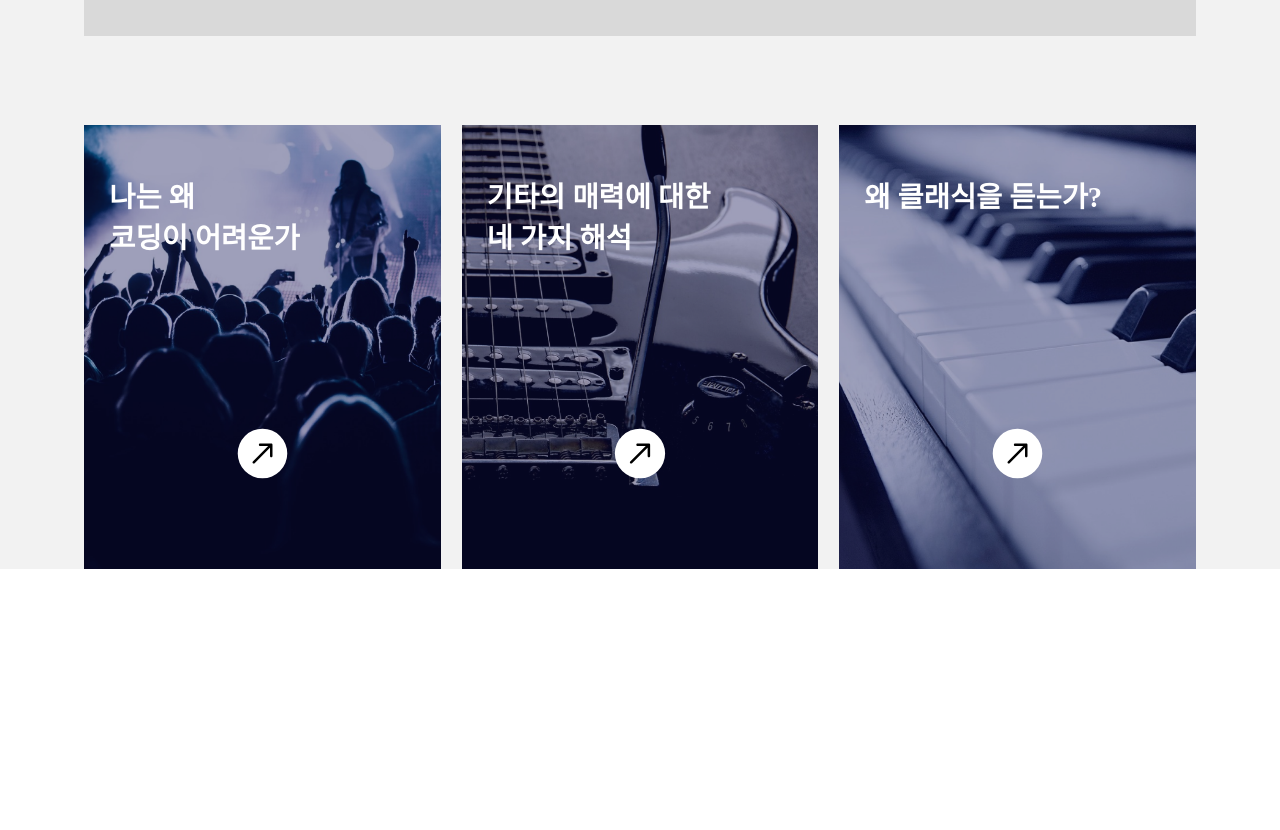
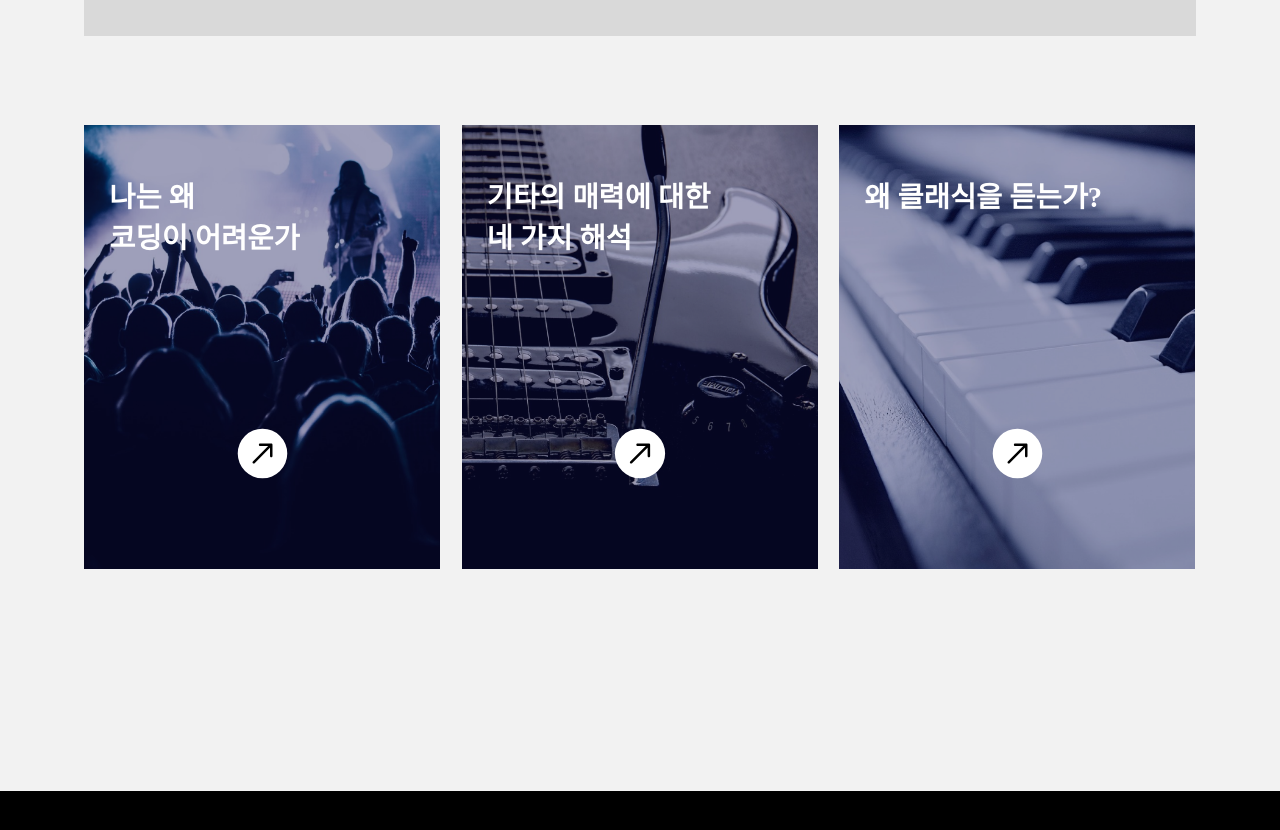
Before and after one commit to sesac-ydp5-2nd-C/2nd-project-beatbay-front, a React (Create React App) app: page / in a window 1280 px wide. Shown: the part 1960-2790 px from the top of the page. Before the commit the page ends 2529 px from the top, so only its background shows below. Built offline with nearby package versions, Linux system fonts and the light colour scheme; a web font is replaced by a local one.

Commit message:
feat: 메인 스크린 UI 완성 (#2)

```diff
--- a/package.json
+++ b/package.json
@@ -7,6 +7,7 @@
     "@testing-library/jest-dom": "^5.17.0",
     "@testing-library/react": "^13.4.0",
     "@testing-library/user-event": "^13.5.0",
+    "aos": "^2.3.4",
     "apisauce": "^3.0.1",
     "axios": "^1.5.1",
     "include-media": "^2.0.0",
--- a/src/components/columnCard/ColumnCard.js
+++ b/src/components/columnCard/ColumnCard.js
@@ -1,9 +1,18 @@
-import React from 'react';
+import React, { useEffect } from 'react';
 import './styles.scss';
+import AOS from 'aos';
+import 'aos/dist/aos.css';
 
 export default function ColumnCard({ mid, src, title, content }) {
+  useEffect(() => {
+    AOS.init();
+  }, []);
   return (
-    <div class={`flip-container ${mid && 'mH'}`}>
+    <div
+      data-aos-duration="1500"
+      data-aos="zoom-out"
+      class={`flip-container ${mid && 'mH'}`}
+    >
       <div class="flipper">
         <div class="front" style={{ backgroundImage: `url(${src})` }}>
           <p className="ccTitle">{title}</p>
@@ -12,6 +21,7 @@ export default function ColumnCard({ mid, src, title, content }) {
         <div class="back" style={{ backgroundImage: `url(${src})` }}>
           <p className="ccContent">{content}</p>
           <div className="backLetter">
+            자세히 보기
             <img className="rArrow" alt="rArrow" src={'rArrow.svg'} />
           </div>
         </div>
--- a/src/components/columnCard/styles.scss
+++ b/src/components/columnCard/styles.scss
@@ -105,6 +105,26 @@
   }
 }
 
+.rArrow {
+  width: toSize(22);
+  margin-left: toSize(12);
+  @include media('>1440px') {
+    width: 22px;
+    margin-left: 12px;
+  }
+}
+
 .backLetter {
+  display: flex;
   position: absolute;
+  color: white;
+  font-weight: bold;
+  font-size: toSize(20);
+  bottom: toSize(100);
+  right: toSize(60);
+  @include media('>1440px') {
+    font-size: 20px;
+    bottom: 100px;
+    right: 60px;
+  }
 }
--- a/src/components/customCarousel/CustomCarousel.js
+++ b/src/components/customCarousel/CustomCarousel.js
@@ -1,9 +1,18 @@
-import React from 'react';
+import React, { useEffect } from 'react';
 import './styles.scss';
+import AOS from 'aos';
+import 'aos/dist/aos.css';
 
 export default function CustomCarousel() {
+  useEffect(() => {
+    AOS.init();
+  }, []);
   return (
-    <div className="parentContainer">
+    <div
+      className="parentContainer"
+      data-aos="zoom-in"
+      data-aos-duration="1500"
+    >
       <div className="carouselContainer"></div>
     </div>
   );
--- /dev/null
+++ b/src/components/customFooter/CustomFooter.js
@@ -0,0 +1,6 @@
+import React from 'react';
+import './styles.scss';
+
+export default function CustomFooter() {
+  return <footer className="footerContainer"></footer>;
+}
--- /dev/null
+++ b/src/components/customFooter/styles.scss
@@ -0,0 +1,11 @@
+@import '../../config/globalStyle.scss';
+@import '~include-media/dist/include-media';
+
+.footerContainer {
+  width: 100vw;
+  height: toSize(500);
+  background-color: black;
+  @include media('>1440px') {
+    height: 500px;
+  }
+}
--- a/src/components/introVideo/IntroVideo.js
+++ b/src/components/introVideo/IntroVideo.js
@@ -1,5 +1,7 @@
-import React, { useRef, useState } from 'react';
+import React, { useEffect, useRef, useState } from 'react';
 import './styles.scss';
+import AOS from 'aos';
+import 'aos/dist/aos.css';
 
 export default function IntroVideo({ src, reverse }) {
   const videoRef = useRef();
@@ -15,8 +17,16 @@ export default function IntroVideo({ src, reverse }) {
     setIsPlaying(!isPlaying);
   };
 
+  useEffect(() => {
+    AOS.init();
+  }, []);
+
   return (
-    <div className="video-player-container">
+    <div
+      data-aos-duration="2000"
+      data-aos={reverse ? 'fade-right' : 'fade-left'}
+      className="video-player-container"
+    >
       {reverse && (
         <div className="controller rev">
           <p className="introLetter">ANY MUSICAL TALENT</p>
--- a/src/screen/main/index.js
+++ b/src/screen/main/index.js
@@ -6,6 +6,7 @@ import Screen from '../Screen';
 import IntroVideo from '../../components/introVideo/IntroVideo';
 import CustomCarousel from '../../components/customCarousel/CustomCarousel';
 import ColumnCard from '../../components/columnCard/ColumnCard';
+import CustomFooter from '../../components/customFooter/CustomFooter';
 
 function MainScreen() {
   const [columnData, setColumnData] = useState([
@@ -58,6 +59,7 @@ function MainScreen() {
       <IntroVideo src={'sampleVideo.webm'} reverse />
 
       <CustomCarousel />
+
       <div className="columnContainer">
         <div className="columns">
           {columnData.map((e, i) => {
@@ -72,6 +74,8 @@ function MainScreen() {
           })}
         </div>
       </div>
+
+      <CustomFooter />
     </Screen>
   );
 }
--- a/src/screen/main/style.scss
+++ b/src/screen/main/style.scss
@@ -105,6 +105,10 @@ p {
   display: flex;
   justify-content: center;
   align-items: center;
+  padding-bottom: toSize(250);
+  @include media('>1440px') {
+    padding-bottom: 250px;
+  }
 }
 
 .columns {
```
Also changed, not shown: 1 other file (tests, documents, lock files or other folders).
